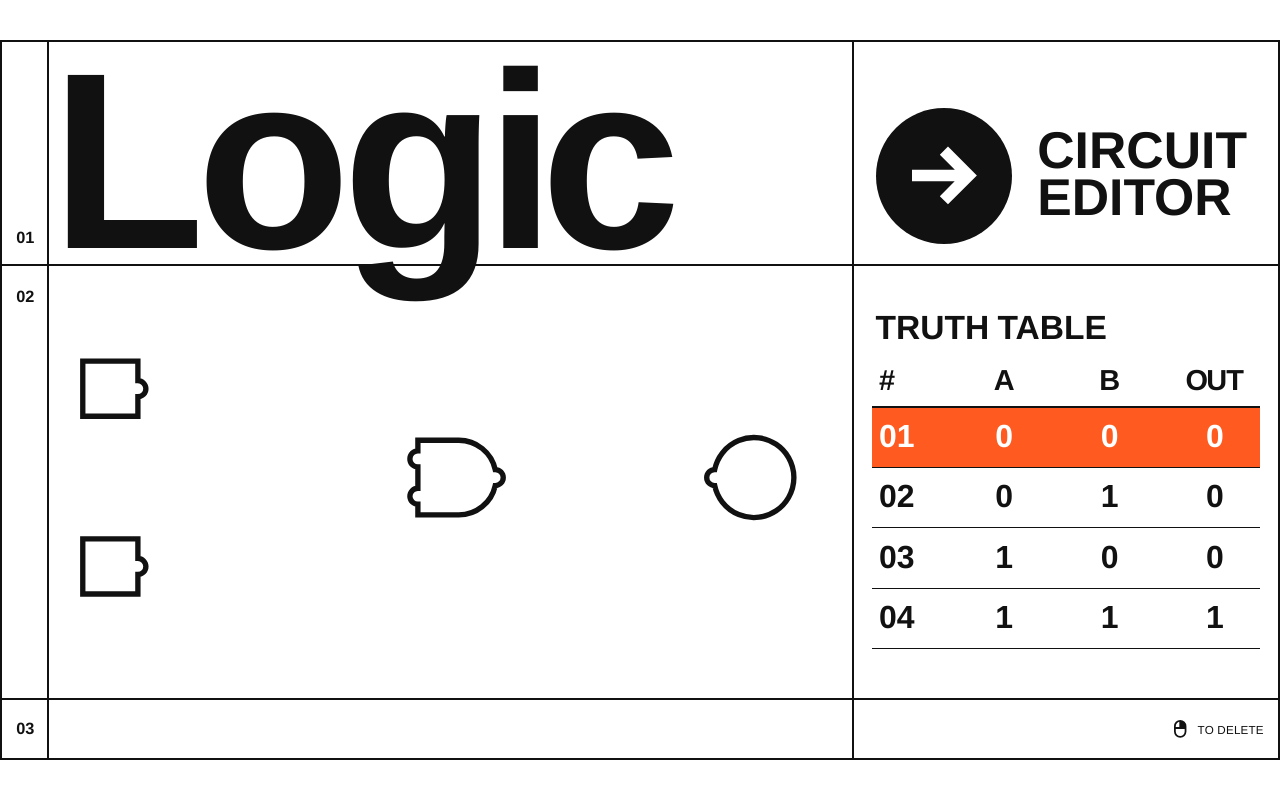
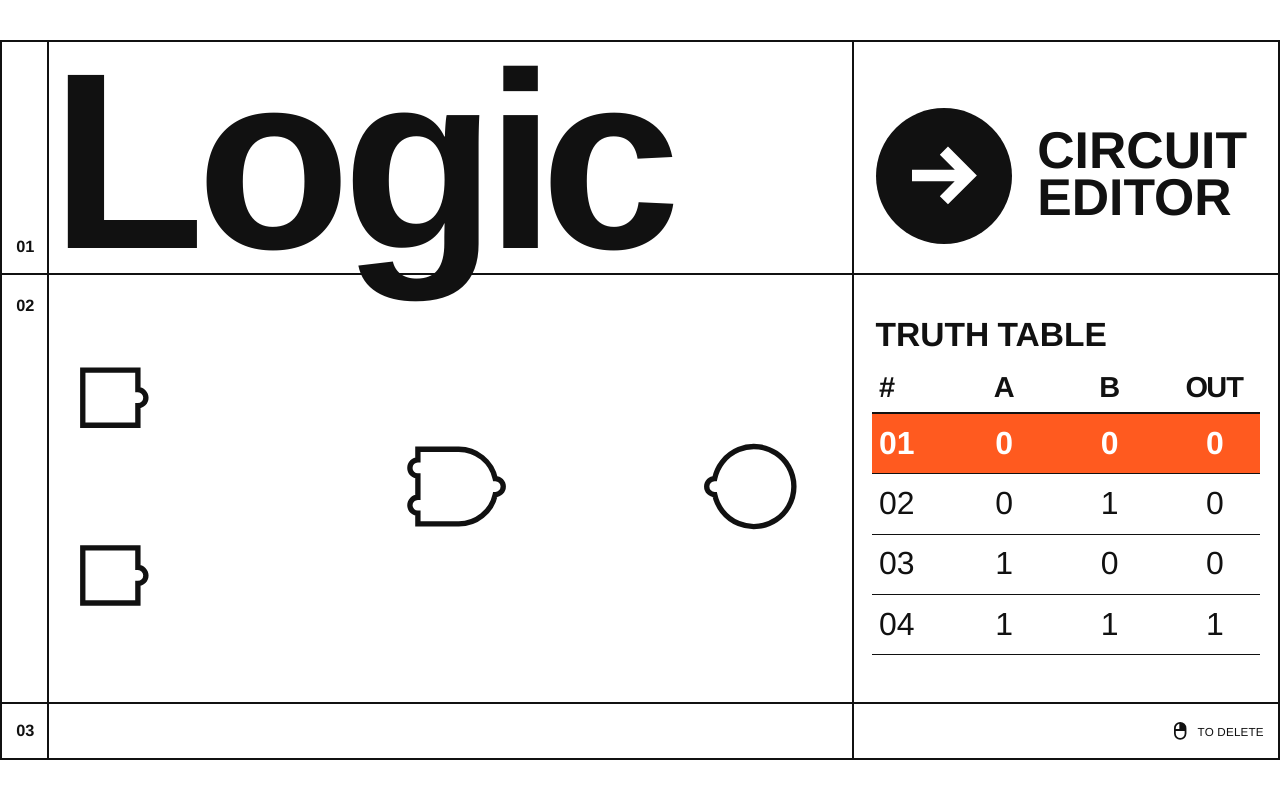
Before and after one commit to Forzalab/bruhbruh, a React (Vite) app: page / in a window 1280 px wide. Built offline with nearby package versions, Linux system fonts and the light colour scheme.

Commit message:
Frame rows 260/480/60; truth table non-live rows at weight 560 (1c); drop dead .help .to2
Co-Authored-By: Claude Opus 5.5 <noreply@anthropic.com>
Claude-Session: https://claude.ai/code/session_01MbPdze8rChHd7yWMKqzLQw

```diff
--- a/src/theme.css
+++ b/src/theme.css
@@ -76,12 +76,12 @@ body { background: var(--paper); color: var(--ink); font-family: var(--font); -w
 /* Composited, non-opaque layer => greyscale text AA in Chromium: no coloured LCD fringes on ink type (colour discipline). */
 .app { will-change: transform; }
 
-/* 1440x810 target: rules at x 53/959, y 252/741, 2px, outer frame 2px. fr = px at 1440 x 810. */
+/* 1440x810 target: rules at x 53/959, 2px, outer frame 2px. Rows 260/480/60 (Tony, Sep 25; was ref3's 252/489/65). */
 .app {
   position: relative; height: 100%; overflow: hidden;
   display: grid;
   grid-template-columns: 53fr 906fr 477fr;
-  grid-template-rows: 252fr 489fr 65fr;
+  grid-template-rows: 260fr 480fr 60fr;
   border: var(--rule) solid var(--ink);
 }
 .cell { position: relative; min-width: 0; min-height: 0; border-right: var(--rule) solid var(--ink); border-bottom: var(--rule) solid var(--ink); }
@@ -189,6 +189,7 @@ body { background: var(--paper); color: var(--ink); font-family: var(--font); -w
 .truth td .f4 { font-stretch: 50%; } /* N2: 4 was 20 vs ref3 17 */
 .truth td .f2 { font-stretch: 75%; } .truth td .f1 { font-stretch: 125%; font-variation-settings: 'XTRA' 520; }
 .truth tr.live td { background: var(--one); color: var(--paper); }
+.truth tr:not(.live) td { font-weight: 560; } /* 1c: non-live rows one weight step down, same ink */
 
 /* Footer: status (left) and help bar (right). Delta 6: Medium caps, cap 12px, +0.08em, ink. */
 .status { display: flex; align-items: center; padding: 0 calc(16 * var(--u)); }
@@ -204,8 +205,6 @@ body { background: var(--paper); color: var(--ink); font-family: var(--font); -w
 .help .mouse rect, .help .mouse path { fill: none; stroke: var(--ink); stroke-width: 2; }
 .help .mouse .q { fill: var(--ink); stroke: none; }
 .sr { position: absolute; width: 1px; height: 1px; overflow: hidden; clip: rect(0 0 0 0); white-space: nowrap; }
-/* ref3's second TO is 4.8% wider than the other two (17.6 vs 16.8 px at cap 12); at 1px = 6% it needs its own wdth. */
-.help .to2 { font-variation-settings: 'wdth' 82, 'opsz' 36; }
 
 /* Small lines: hinted Linux text rounds every advance to whole px, so a 16.9u line drifts +-4.5% as --u changes.
    geometricPrecision keeps fractional advances (MDN: text-rendering); a 0.013em track restores the 1440 width. */
```
